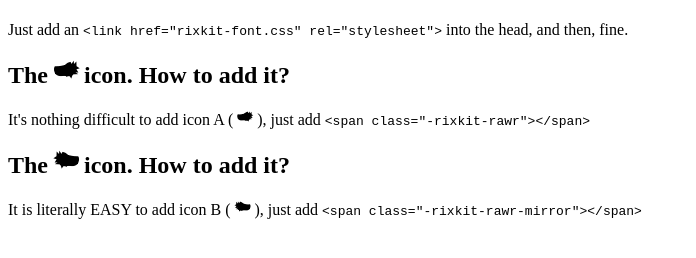
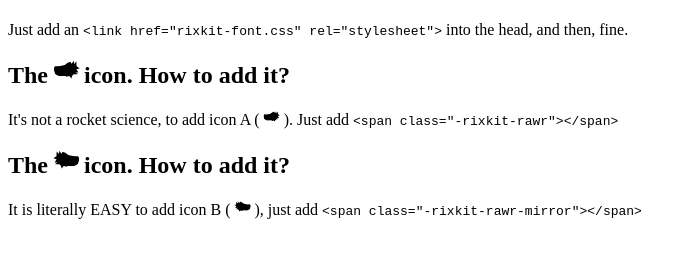
Before and after one commit to RixInGithub/Rixkit, a plain HTML site: page index.html in a window 1280 px wide. Shown: the part 62-320 px from the top of the page, without its empty margins (0-696 px from the left). Drawn offline with Linux system fonts and the light colour scheme.

Commit message:
Update index.html

```diff
--- a/index.html
+++ b/index.html
@@ -8,7 +8,7 @@
     <h1><span class="-rixkit-rawr"></span> Rixkit is HERE! <span class="-rixkit-rawr-mirror"></span></h1>
     <p>Just add an <code>&lt;link href="rixkit-font.css" rel="stylesheet"&gt;</code> into the head, and then, fine.</p>
     <h2>The <span class="-rixkit-rawr"></span> icon. How to add it?</h2>
-    <p>It's nothing difficult to add icon A ( <span class="-rixkit-rawr"></span> ), just add <code>&lt;span class="-rixkit-rawr"&gt;&lt;/span&gt;</code></p>
+    <p>It's not a rocket science, to add icon A ( <span class="-rixkit-rawr"></span> ). Just add <code>&lt;span class="-rixkit-rawr"&gt;&lt;/span&gt;</code></p>
     <h2>The <span class="-rixkit-rawr-mirror"></span> icon. How to add it?</h2>
     <p>It is literally EASY to add icon B ( <span class="-rixkit-rawr-mirror"></span> ), just add <code>&lt;span class="-rixkit-rawr-mirror"&gt;&lt;/span&gt;</code></p>
   </body>
```
